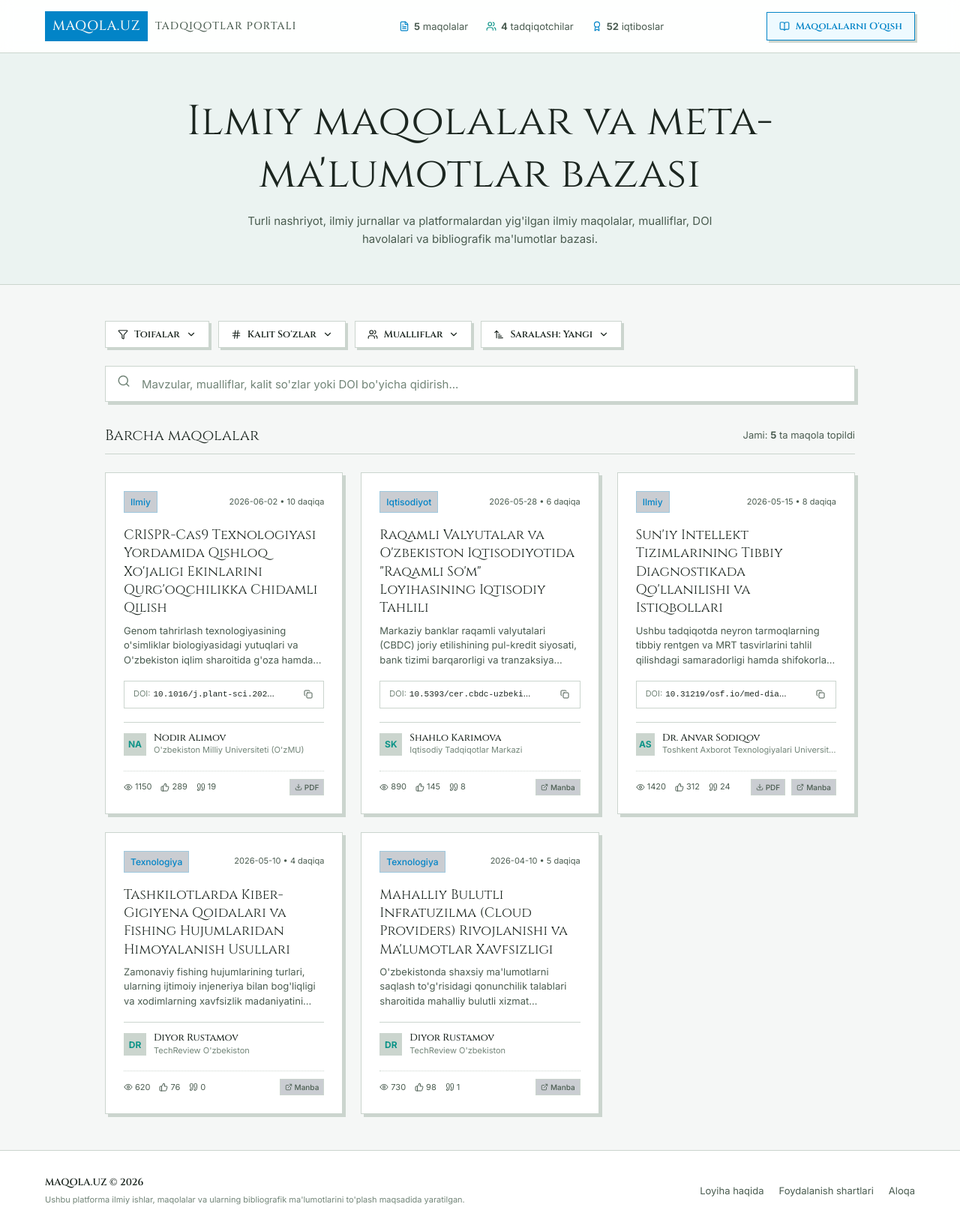
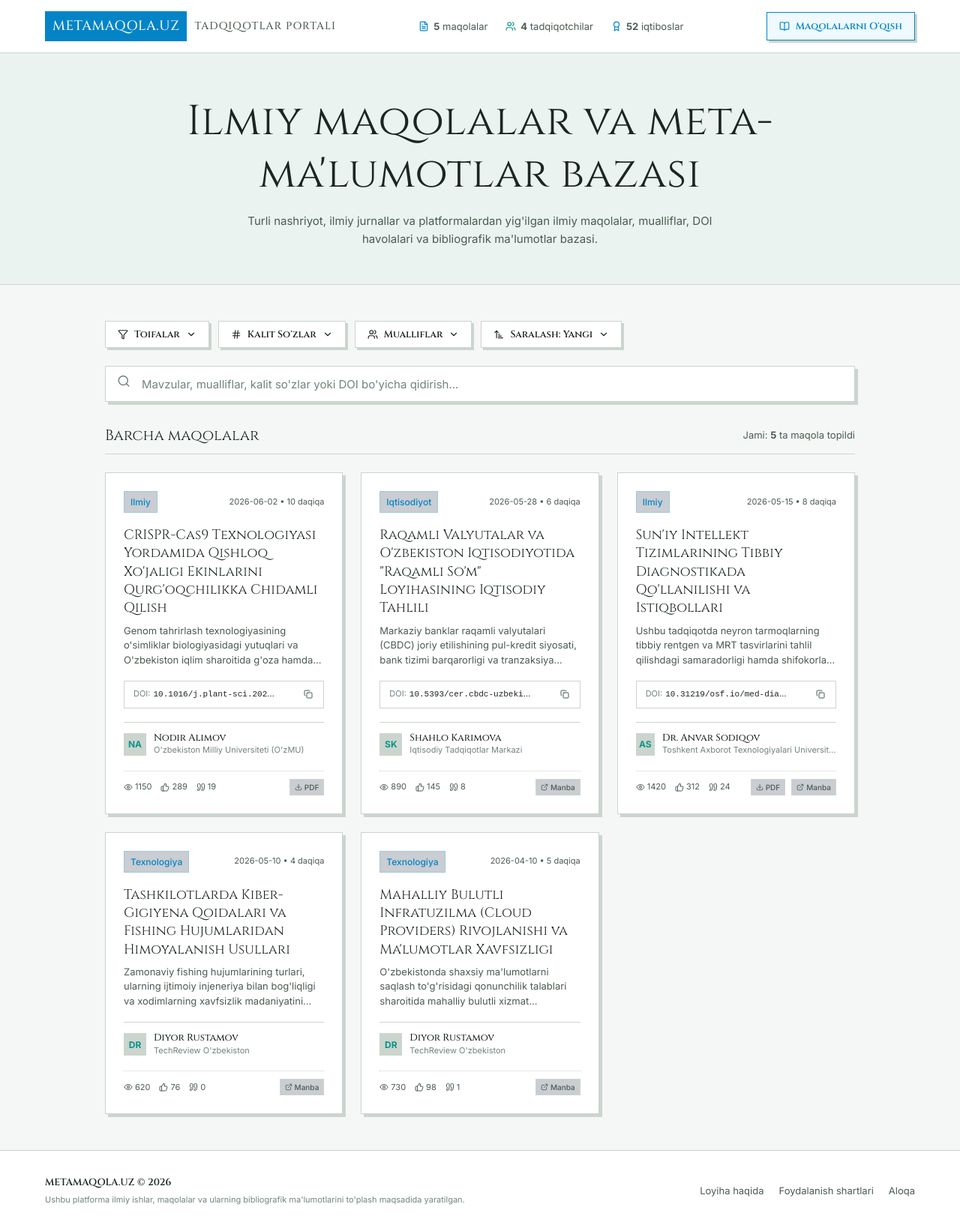
Before and after one commit to kvazar212121/maqola-frontend, a React (Vite) app: page / in a window 1280 px wide. Shown: the whole page at 75% size. Built offline with nearby package versions, Linux system fonts and the light colour scheme.

Commit message:
chore: update application branding from MAQOLA.UZ to METAMAQOLA.UZ

```diff
--- a/index.html
+++ b/index.html
@@ -4,10 +4,10 @@
     <meta charset="UTF-8" />
     <link rel="icon" type="image/svg+xml" href="/favicon.svg" />
     <meta name="viewport" content="width=device-width, initial-scale=1.0" />
-    <meta name="description" content="MAQOLA.UZ - O'zbekistonlik tadqiqotchilar va dasturchilarning ilmiy maqolalari, DOI havolalari, iqtiboslar soni va batafsil meta-ma'lumotlar yagona ochiq portali." />
-    <meta name="keywords" content="maqola, ilmiy maqola, doi, iqtibos, tadqiqot, o'zbekiston, texnologiya, tahlil" />
-    <meta name="author" content="MAQOLA.UZ" />
-    <title>MAQOLA.UZ - Ilmiy maqolalar va tadqiqotlar portali</title>
+    <meta name="description" content="METAMAQOLA.UZ - O'zbekistonlik tadqiqotchilar va dasturchilarning ilmiy maqolalari, DOI havolalari, iqtiboslar soni va batafsil meta-ma'lumotlar yagona ochiq portali." />
+    <meta name="keywords" content="metamaqola, maqola, ilmiy maqola, doi, iqtibos, tadqiqot, o'zbekiston, texnologiya, tahlil" />
+    <meta name="author" content="METAMAQOLA.UZ" />
+    <title>METAMAQOLA.UZ - Ilmiy maqolalar va tadqiqotlar portali</title>
   </head>
   <body>
     <div id="root"></div>
--- a/src/App.tsx
+++ b/src/App.tsx
@@ -278,7 +278,7 @@ function App() {
         }}>
           <div>
             <p style={{ fontWeight: 600, color: 'var(--text-primary)', marginBottom: '4px', fontFamily: 'var(--font-heading)' }}>
-              MAQOLA.UZ © {new Date().getFullYear()}
+              METAMAQOLA.UZ © {new Date().getFullYear()}
             </p>
             <p style={{ fontSize: '11px', color: 'var(--text-muted)' }}>
               Ushbu platforma ilmiy ishlar, maqolalar va ularning bibliografik ma'lumotlarini to'plash maqsadida yaratilgan.
--- a/src/components/Header.tsx
+++ b/src/components/Header.tsx
@@ -37,7 +37,7 @@ export const Header: React.FC<HeaderProps> = () => {
             fontSize: '18px',
             letterSpacing: '0.5px'
           }}>
-            MAQOLA.UZ
+            METAMAQOLA.UZ
           </div>
           <span style={{
             fontFamily: 'var(--font-heading)',
```
